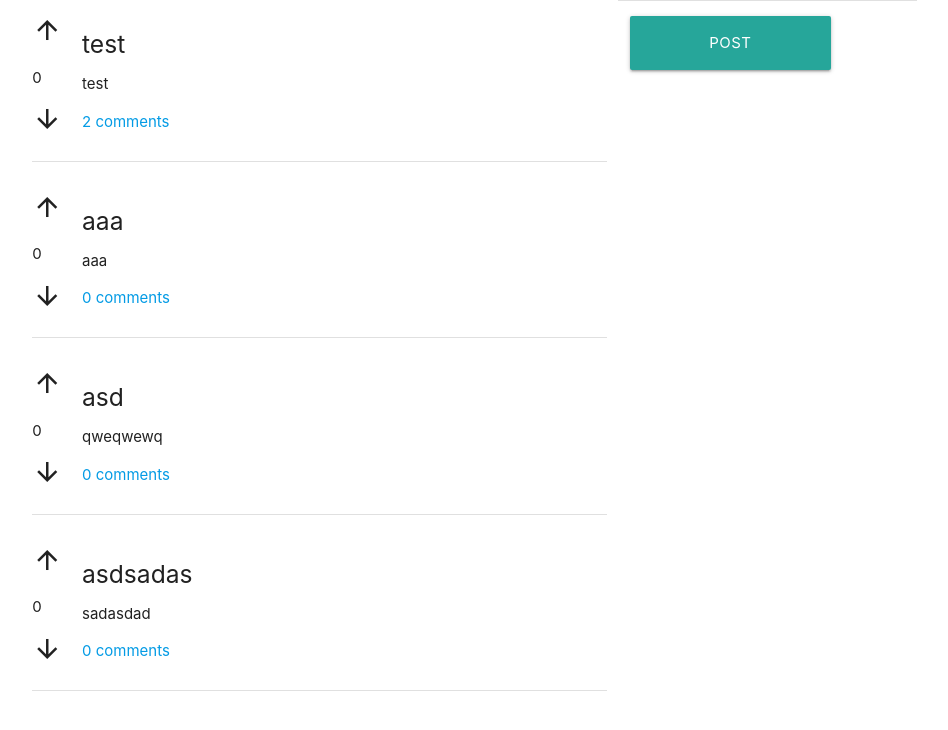
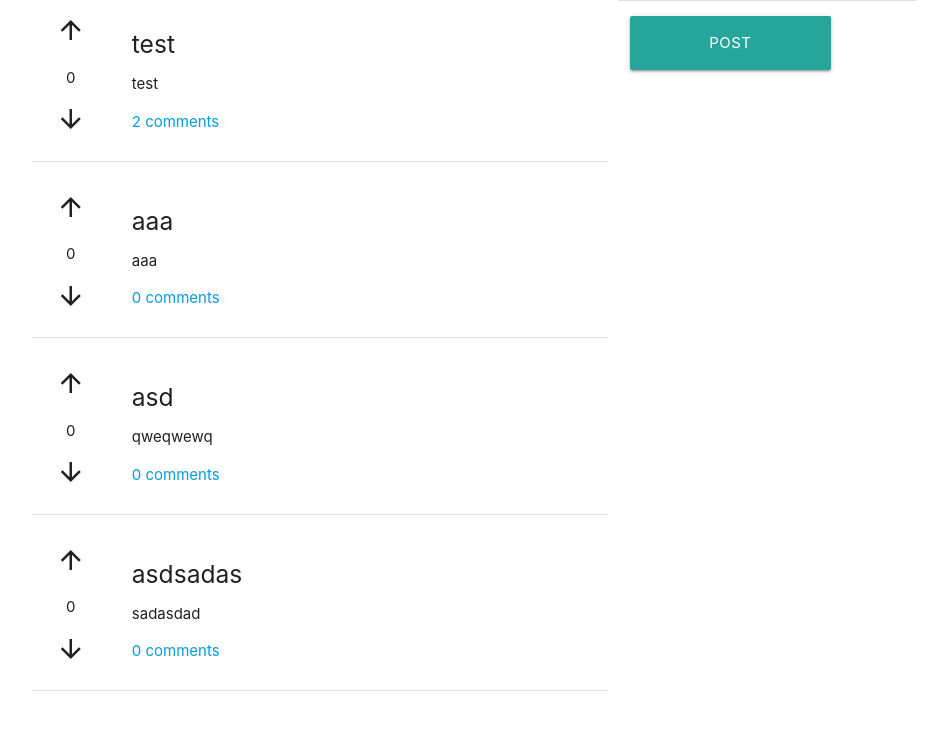
Before and after one commit to ossaris56/flasktutorial, a Flask app: page / in a window 1280 px wide. Shown: the top 730 px of the page, without its empty margins (171-1119 px from the left). Run offline with Flask 2, Linux system fonts and the light colour scheme.

Commit message:
centered vote buttons

```diff
--- a/templates/index.html
+++ b/templates/index.html
@@ -14,12 +14,14 @@
         {% for id, post in posts.items() %}
           <div class="section">
               <div class="row">
-                <div class="col s1">
-                  <i id={{post['post_id']}} onclick="upvote(this.id)" class="small material-icons">arrow_upward</i>
-                  <p>{{post['points']}}</p>
-                  <i id={{post['post_id']}} onclick="downvote(this.id)" class="small material-icons">arrow_downward</i>
+                <div class="col s2">
+                  <div class="center-align">
+                    <i id={{post['post_id']}} onclick="upvote(this.id)" class="small material-icons">arrow_upward</i>
+                    <p class="center-align">{{post['points']}}</p>
+                    <i id={{post['post_id']}} onclick="downvote(this.id)" class="small material-icons">arrow_downward</i>
+                  </div>
                 </div>
-                <div class="col s11">
+                <div class="col s10">
                   <h5>{{ post['title'] }}</h5>
                   <p>{{ post['text'] }}</p>
                   <a href="comments/{{post['post_id']}}">
```
